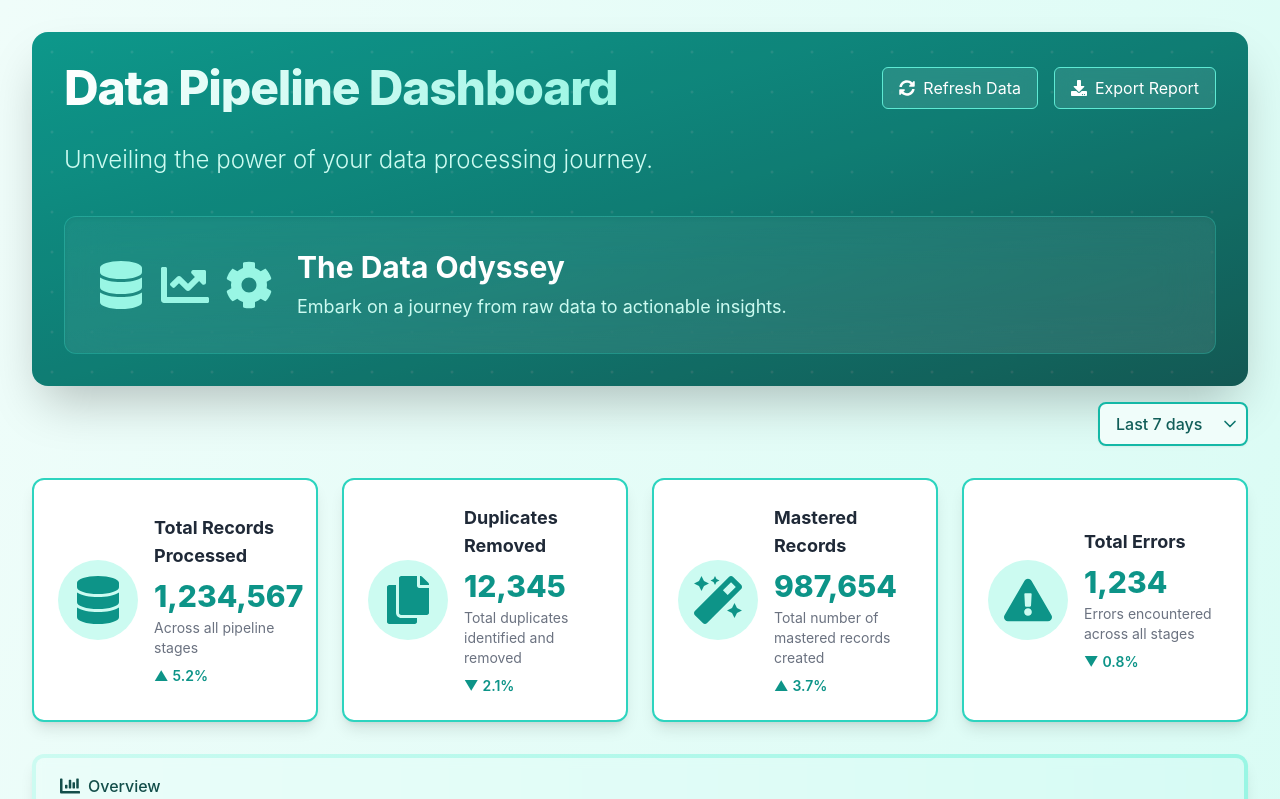
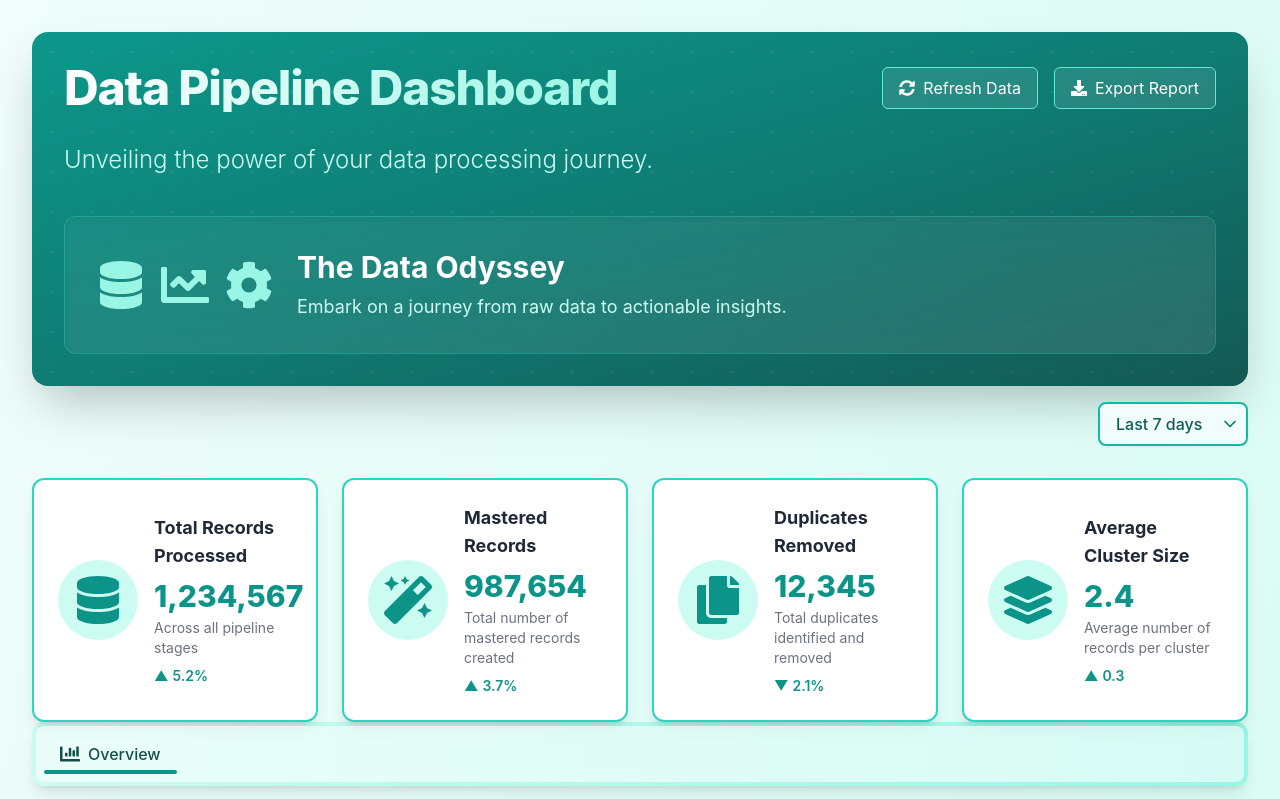
Before and after one commit to Suvom2024/FUSABLE-DASHBOARD, a React (Create React App) app: page / in a window 1280 px wide. Shown: the top 799 px of the page. Built offline with nearby package versions, Linux system fonts and the light colour scheme.

Commit message:
Slight Changes

```diff
--- a/src/DataPipelineDashboard.jsx
+++ b/src/DataPipelineDashboard.jsx
@@ -11,7 +11,7 @@ import {
 import {
   FaDatabase, FaClipboardCheck, FaCopy, FaMagic, FaClock, FaExclamationTriangle,
   FaChartLine, FaFilter, FaSearch, FaSyncAlt, FaDownload, FaUpload, FaUsersCog,
-  FaNetworkWired, FaCogs, FaServer, FaCloudUploadAlt,
+  FaNetworkWired, FaCogs, FaServer, FaLayerGroup ,
   FaChartBar
 } from 'react-icons/fa';
 import { format} from 'date-fns';
@@ -651,7 +651,7 @@ export default function Component() {
           color="red"
         />
       </div> */}
-      <div className="grid grid-cols-1 md:grid-cols-2 lg:grid-cols-3 xl:grid-cols-4 gap-6 mb-8">
+      <div className="grid grid-cols-1 md:grid-cols-2 lg:grid-cols-3 xl:grid-cols-4 gap-6">
         <KPICard
           icon={<FaDatabase />}
           title="Total Records Processed"
@@ -659,6 +659,15 @@ export default function Component() {
           description="Across all pipeline stages"
           trend="up"
           trendValue="5.2%"
+        />
+        <KPICard
+          icon={<FaMagic />}
+          title="Mastered Records"
+          value="987,654"
+          description="Total number of mastered records created"
+          trend="up"
+          trendValue="3.7%"
+          color="purple"
         />
         <KPICard
           icon={<FaCopy />}
@@ -670,22 +679,13 @@ export default function Component() {
           color="blue"
         />
         <KPICard
-        icon={<FaMagic />}
-        title="Mastered Records"
-        value="987,654"
-        description="Total number of mastered records created"
+          icon={<FaLayerGroup />}
+          title="Average Cluster Size"
+          value="2.4"
+          description="Average number of records per cluster"
           trend="up"
-        trendValue="3.7%"
-        color="purple"
-      />
-      <KPICard
-        icon={<FaExclamationTriangle />}
-        title="Total Errors"
-        value="1,234"
-        description="Errors encountered across all stages"
-        trend="down"
-        trendValue="0.8%"
-        color="red"
+          trendValue="0.3"
+          color="amber"
         />
       </div>
 
```
Lines whose indentation alone changed are shown as unchanged.
